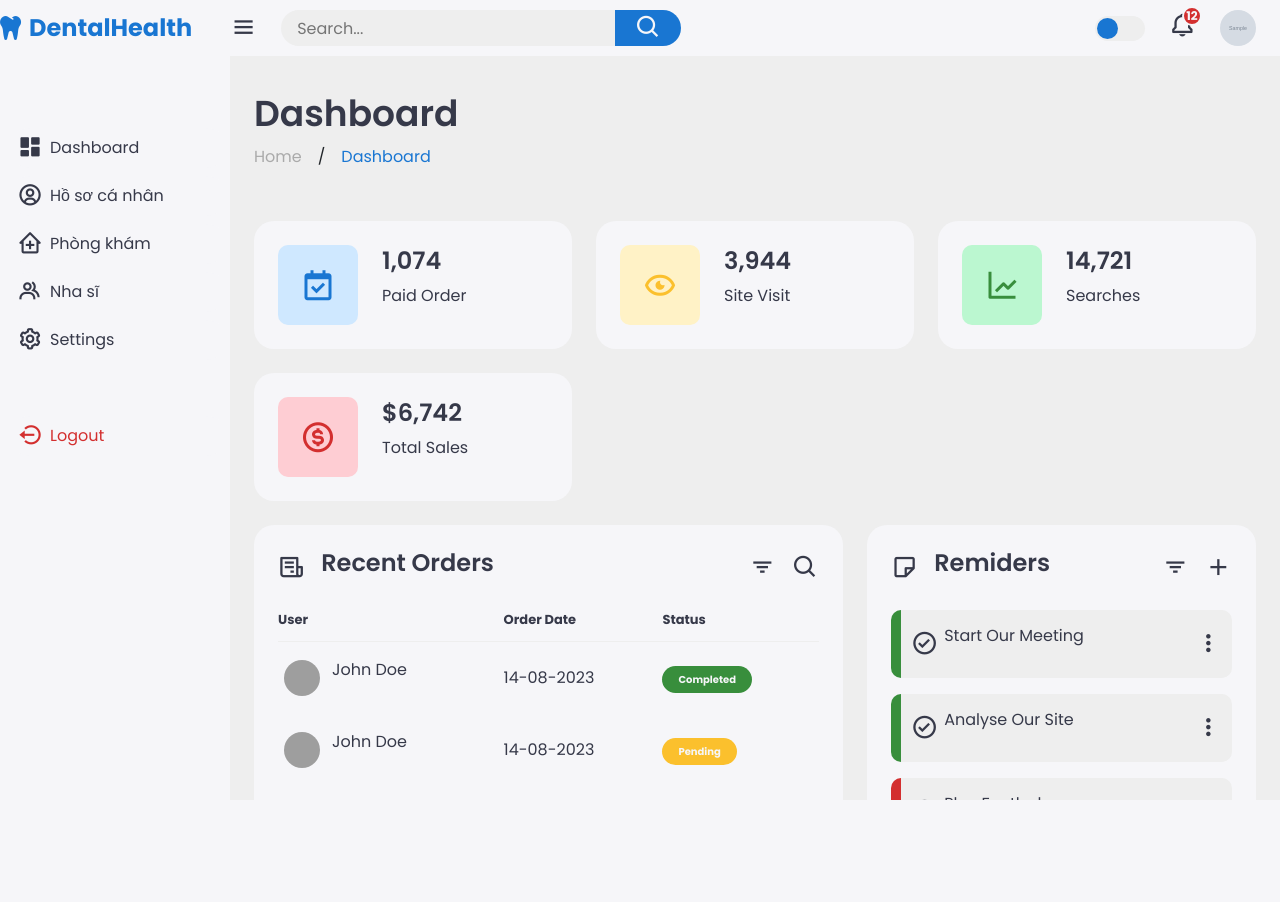
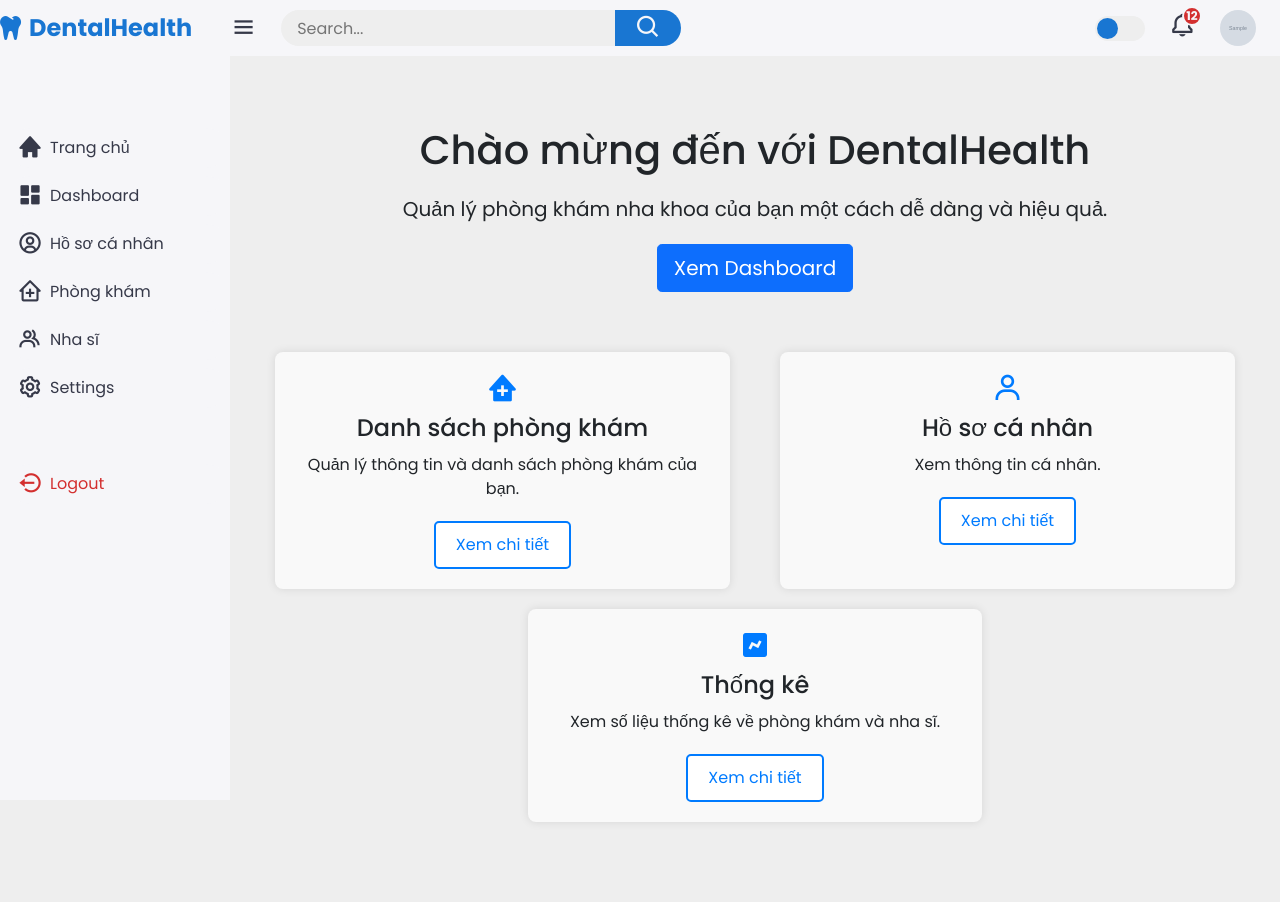
Before and after one commit to phatdat20905/dental_clinic, a Django app: page /manage/ in a window 1280 px wide. Before the commit the page ends 800 px from the top, so only its background shows below. Run offline with Django 5.2, Linux system fonts and the light colour scheme; a user stored in the database is signed in; tables that the repository leaves empty hold one stand-in row (values such as "Sample post"); grey boxes marked "Sample" are stand-in pictures; some libraries are stand-ins or nearby versions; grey boxes are pictures that could not be loaded.

Commit message:
xong giao diện trang chủ và dashboard

```diff
--- a/app_manage/templates/app_manage/dashboard.html
+++ b/app_manage/templates/app_manage/dashboard.html
@@ -21,20 +21,20 @@
             <i class='bx bx-calendar-check'></i>
             <span class="info">
                 <h3>
-                    1,074
+                    {{ total_clinics }}
                 </h3>
-                <p>Paid Order</p>
+                <p>Tổng số phòng khám</p>
             </span>
         </li>
         <li><i class='bx bx-show-alt'></i>
             <span class="info">
                 <h3>
-                    3,944
+                    {{ total_dentists}}
                 </h3>
-                <p>Site Visit</p>
+                <p>Tổng số nha sĩ</p>
             </span>
         </li>
-        <li><i class='bx bx-line-chart'></i>
+        {% comment %} <li><i class='bx bx-line-chart'></i>
             <span class="info">
                 <h3>
                     14,721
@@ -49,11 +49,11 @@
                 </h3>
                 <p>Total Sales</p>
             </span>
-        </li>
+        </li> {% endcomment %}
     </ul>
     <!-- End of Insights -->
 
-    <div class="bottom-data">
+    {% comment %} <div class="bottom-data">
         <div class="orders">
             <div class="header">
                 <i class='bx bx-receipt'></i>
@@ -133,7 +133,7 @@
 
         <!-- End of Reminders-->
 
-    </div>
+    </div> {% endcomment %}
 
 </main>
 {% endblock main-content %}
--- /dev/null
+++ b/app_manage/templates/app_manage/home.html
@@ -0,0 +1,112 @@
+{% extends "app_manage/index.html" %}
+
+{% block main-content %}
+<div class="home-container">
+    <div class="hero-section">
+        <h1>Chào mừng đến với DentalHealth</h1>
+        <p>Quản lý phòng khám nha khoa của bạn một cách dễ dàng và hiệu quả.</p>
+        <a href="{% url 'dashboard' %}" class="btn btn-primary btn-lg">Xem Dashboard</a>
+    </div>
+
+    <div class="features-section">
+        <div class="feature-item">
+            <i class='bx bxs-clinic'></i>
+            <h3>Danh sách phòng khám</h3>
+            <p>Quản lý thông tin và danh sách phòng khám của bạn.</p>
+            <a href="{% url 'my_clinics' %}" class="btn btn-outline-primary">Xem chi tiết</a>
+        </div>
+        {% comment %} <div class="feature-item">
+            <i class='bx bxs-calendar'></i>
+            <h3>Lịch làm việc</h3>
+            <p>Xem và quản lý lịch làm việc của các phòng khám.</p>
+            <a href="{%url 'clinic_schedule' clinics.slug%}" class="btn btn-outline-primary">Xem chi tiết</a>
+        </div> {% endcomment %}
+        <div class="feature-item">
+            <i class='bx bx-user'></i>
+            <h3>Hồ sơ cá nhân</h3>
+            <p>Xem thông tin cá nhân.</p>
+            <a href="{%url "profile_dentist" user.slug%}" class="btn btn-outline-primary">Xem chi tiết</a>
+        </div>
+        <div class="feature-item">
+            <i class='bx bxs-chart'></i>
+            <h3>Thống kê</h3>
+            <p>Xem số liệu thống kê về phòng khám và nha sĩ.</p>
+            <a href="{% url 'dashboard' %}" class="btn btn-outline-primary">Xem chi tiết</a>
+        </div>
+    </div>
+</div>
+
+<style>
+    .home-container {
+        text-align: center;
+        margin: 50px auto;
+        padding: 20px;
+        max-width: 1200px;
+    }
+
+    .hero-section {
+        margin-bottom: 50px;
+    }
+
+    .hero-section h1 {
+        font-size: 2.5rem;
+        margin-bottom: 20px;
+    }
+
+    .hero-section p {
+        font-size: 1.25rem;
+        margin-bottom: 20px;
+    }
+
+    .features-section {
+        display: flex;
+        justify-content: space-around;
+        flex-wrap: wrap;
+    }
+
+    .feature-item {
+        width: 45%;
+        background-color: #f9f9f9;
+        padding: 20px;
+        margin: 10px;
+        border-radius: 8px;
+        text-align: center;
+        box-shadow: 0 0 10px rgba(0, 0, 0, 0.1);
+        transition: transform 0.3s;
+    }
+
+    .feature-item:hover {
+        transform: scale(1.05);
+    }
+
+    .feature-item i {
+        font-size: 2rem;
+        margin-bottom: 10px;
+        color: #007bff;
+    }
+
+    .feature-item h3 {
+        font-size: 1.5rem;
+        margin-bottom: 10px;
+    }
+
+    .feature-item p {
+        font-size: 1rem;
+        margin-bottom: 20px;
+    }
+
+    .btn-outline-primary {
+        border: 2px solid #007bff;
+        color: #007bff;
+        background-color: #fff;
+        padding: 10px 20px;
+        border-radius: 5px;
+        transition: background-color 0.3s, color 0.3s;
+    }
+
+    .btn-outline-primary:hover {
+        background-color: #007bff;
+        color: #fff;
+    }
+</style>
+{% endblock %}
--- a/app_manage/templates/app_manage/index.html
+++ b/app_manage/templates/app_manage/index.html
@@ -59,7 +59,8 @@
             <i class="fa fa-tooth me-2"></i>DentalHealth
         </a>
         <ul class="side-menu">
-            <li><a href="{%url 'index'%}"><i class='bx bxs-dashboard'></i>Dashboard</a></li>
+            <li><a href="{%url 'index'%}"><i class='bx bxs-home'></i>Trang chủ</a></li>
+            <li><a href="{%url 'dashboard'%}"><i class='bx bxs-dashboard'></i>Dashboard</a></li>
             {%if request.user.role == 'Dentist'%}
             <li><a href="{%url 'schedule' %}"><i class='bx bxs-calendar'></i></i>Lịch làm việc</a></li>
             <li><a href="{%url 'appointment_schedule'%}"><i class='bx bx-calendar'></i></i>Lịch hẹn</a></li>
--- a/app_manage/urls.py
+++ b/app_manage/urls.py
@@ -30,4 +30,7 @@ urlpatterns = [
     path('clinic/<slug:slug>/schedule/', views.clinic_schedule, name='clinic_schedule'),
     path('clinic/<slug:slug>/cancel_schedule/<int:schedule_id>/', views.cancel_schedule_clinic, name='cancel_schedule_clinic'),
     path('clinic/<slug:slug>/add_schedule/', views.add_schedule_clinic, name='add_schedule_clinic'),
+
+
+    path('dashboard/', views.dashboard, name='dashboard'),
 ]
--- a/app_manage/views.py
+++ b/app_manage/views.py
@@ -17,7 +17,7 @@ def indexPage(request):
     context = {
         'clinics': clinics,
     }
-    return render(request, 'app_manage/dashboard.html', context)
+    return render(request, 'app_manage/home.html', context)
 
 @login_required(login_url='login')  # Đảm bảo chỉ nha sĩ đã đăng nhập mới có thể truy cập
 def schedulePage(request):
@@ -454,3 +454,15 @@ def add_schedule_clinic(request, slug):
         'clinic': clinic,
     }
     return render(request, 'app_manage/add_schedule_clinic.html', context)
+
+
+@login_required(login_url='login')  # Chỉ cho phép người dùng đã đăng nhập
+def dashboard(request):
+    total_clinics = Clinic.objects.filter(owner=request.user).count()
+    total_dentists = Dentist.objects.filter(clinic__owner=request.user).count()
+
+    context = {
+        'total_clinics': total_clinics,
+        'total_dentists': total_dentists,
+    }
+    return render(request, 'app_manage/dashboard.html', context)
```
